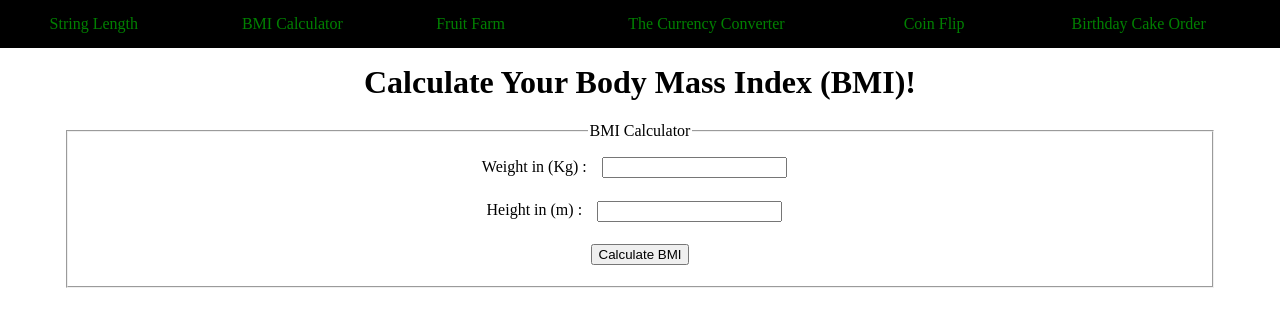
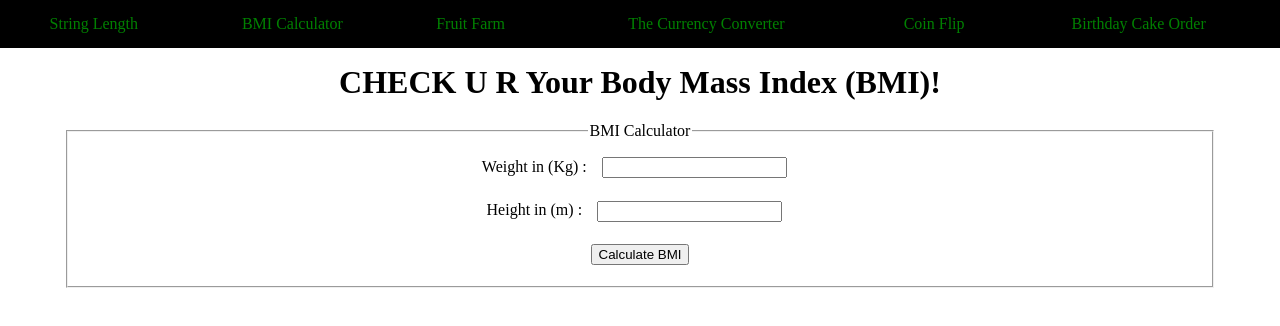
Before and after one commit to Tejapavan625/urk17cs26333, a plain HTML site: page bmi.html in a window 1280 px wide. Drawn offline with Linux system fonts and the light colour scheme.

Commit message:
Update bmi.html

```diff
--- a/bmi.html
+++ b/bmi.html
@@ -32,7 +32,7 @@ and open the template in the editor.
             </table>
         </nav>
         <div  class ='start' style='margin:5%;'>
-            <h1>Calculate Your Body Mass Index (BMI)!</h1>
+            <h1>CHECK U R Your Body Mass Index (BMI)!</h1>
             <fieldset>
                 <legend>BMI Calculator</legend>
                 Weight in (Kg) : <input type='text' id='weight' pattern='[0-9]*'><br>
```
